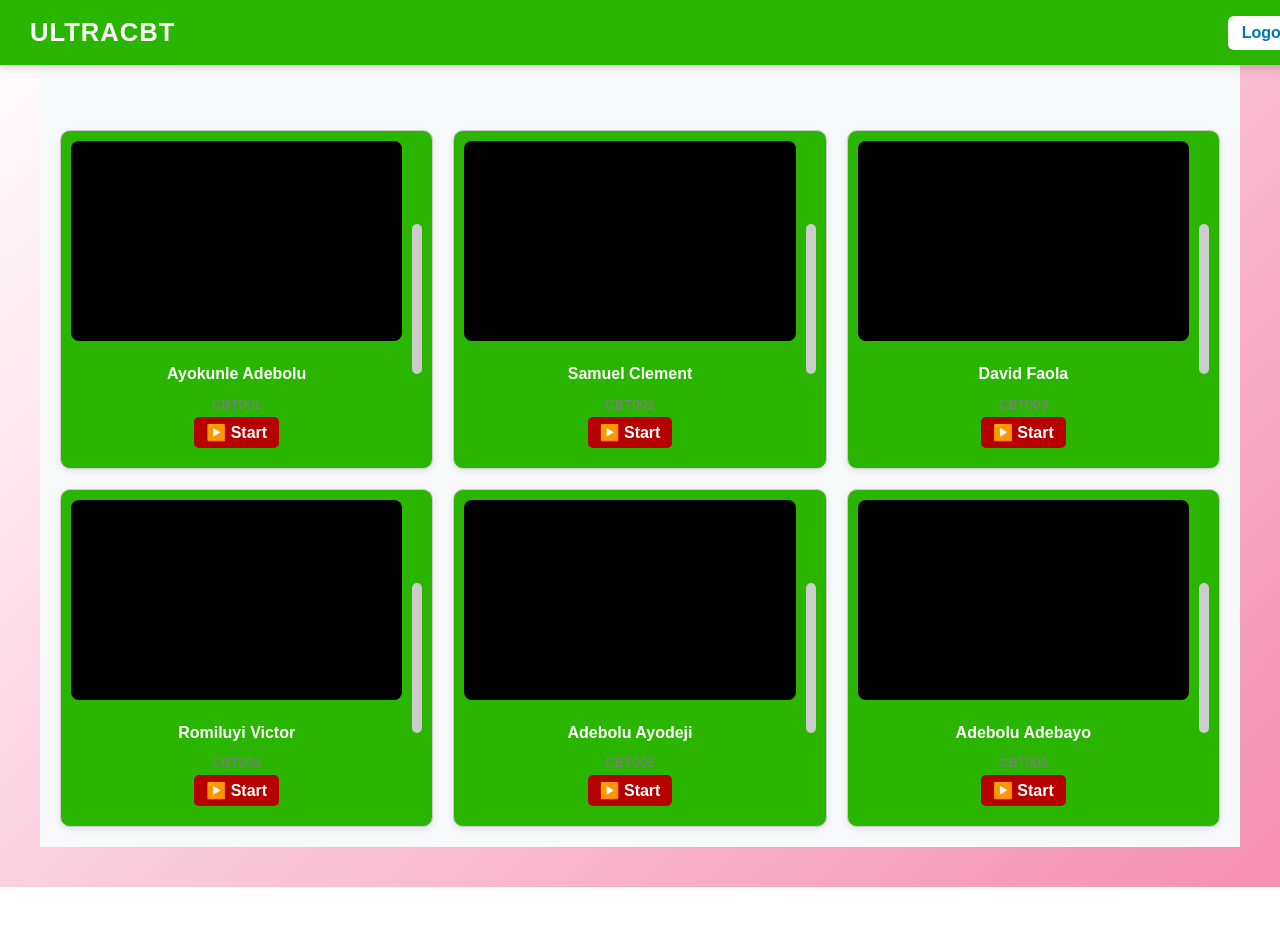
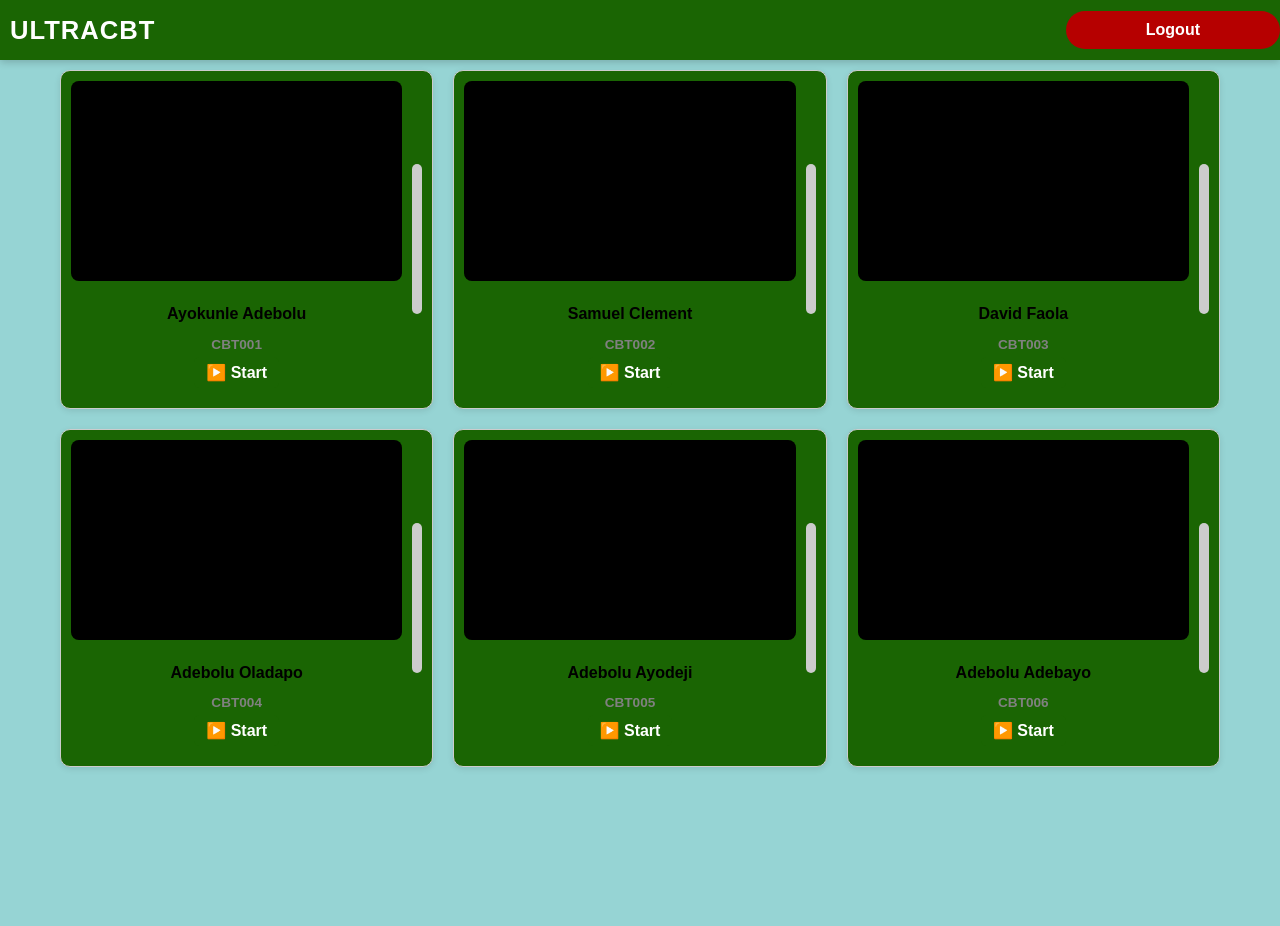
Before and after one commit to TheSamclem/ultracbt-proctor, a React (Vite) app: page /cameracapture in a window 1280 px wide. Shown: the top 926 px of the page. Before the commit the page ends 887 px from the top, so only its background shows below. Built offline with nearby package versions, Linux system fonts and the light colour scheme.

Commit message:
Modifified the styles colors

```diff
--- a/CAMERACAPTURE/CameraCapture.css
+++ b/CAMERACAPTURE/CameraCapture.css
@@ -2,10 +2,9 @@
   display: flex;
   flex-direction: column;
   min-height: 100vh;
-  background-color: #f8f9fa;
-  padding: 80px 20px 20px 20px;
-  /* top padding = header height + spacing */
-  box-sizing: border-box;
+  padding: 30px 20px 20px 20px;
+  /* leave space for fixed header */
+  /*box-sizing: border-box;*/
   font-family: Arial, sans-serif;
 }
 
@@ -16,7 +15,7 @@
 }
 
 .student-card {
-  background-color: #2ab600;
+  background-color: #1a6503ff;
   border: 1px solid #ccc;
   border-radius: 10px;
   padding: 10px;
@@ -62,6 +61,7 @@
   color: gray;
   font-size: 0.85rem;
   margin-bottom: 5px;
+  font-weight: bold;
 }
 
 .controls-section {
@@ -73,7 +73,8 @@
 }
 
 .student-controls button {
-  background-color: #b60000;
+  /*background-color: #b60000;*/
+  background-color: #1a6503ff;
   color: white;
   border: none;
   padding: 6px 12px;
@@ -85,7 +86,7 @@
 }
 
 .student-controls button:hover {
-  background-color: #b60000;
+  background-color: rgb(20, 77, 2);
   ;
 }
 
@@ -154,14 +155,3 @@
 .shake {
   animation: shake 0.5s;
 }
-
-.camera-page {
-  display: flex;
-  flex-direction: column;
-  min-height: 100vh;
-  background-color: #f8f9fa;
-  padding: 90px 20px 20px 20px;
-  /* leave space for fixed header */
-  box-sizing: border-box;
-  font-family: Arial, sans-serif;
-}
--- a/CAMERACAPTURE/CameraCapture.jsx
+++ b/CAMERACAPTURE/CameraCapture.jsx
@@ -8,7 +8,7 @@ function CameraCapture() {
     { id: 1, name: "Ayokunle Adebolu", regNo: "CBT001" },
     { id: 2, name: "Samuel Clement", regNo: "CBT002" },
     { id: 3, name: "David Faola", regNo: "CBT003" },
-    { id: 4, name: "Romiluyi Victor", regNo: "CBT004" },
+    { id: 4, name: "Adebolu Oladapo", regNo: "CBT004" },
     { id: 5, name: "Adebolu Ayodeji", regNo: "CBT005" },
     { id: 6, name: "Adebolu Adebayo", regNo: "CBT006" },
   ];
--- a/HEADER/Header.css
+++ b/HEADER/Header.css
@@ -3,36 +3,37 @@
   top: 0;
   left: 0;
   width: 100%;
-  height: 65px;
-  background-color: #2ab600;
+  height: 60px;
+  background-color: #1a6503ff;
   color: white;
   display: flex;
   justify-content: space-between;
   align-items: center;
-  padding: 0 30px;
+  /*padding: 0 20px;*/
   box-shadow: 0 2px 8px rgba(0, 0, 0, 0.2);
   z-index: 1000;
 }
 
 .header-left h1 {
-  margin: 0;
   font-size: 1.6rem;
   font-weight: bold;
   letter-spacing: 1px;
+  margin-left: 10px;
 }
 
 .logout-btn {
-  background-color: white;
-  color: #0077b6;
+  background-color: #b60000;
+  color: white;
   border: none;
-  padding: 8px 14px;
-  border-radius: 6px;
+  margin-right: 120px;
+  padding: none;
+  border-radius: 80px;
   font-weight: 600;
   cursor: pointer;
   transition: all 0.3s ease;
 }
 
 .logout-btn:hover {
-  background-color: #e0e0e0;
+  background-color: #a50202;
   transform: scale(1.05);
 }
--- a/LOGINPAGE/LoginPage.css
+++ b/LOGINPAGE/LoginPage.css
@@ -1,9 +1,6 @@
 body {
-  background: linear-gradient(135deg, white, #f48fb1);
-  color: #fff;
-
-
-
+  /*background-color: #f8f9fa;*/
+  background-color: #96D4D4;
 }
 
 .login-container {
@@ -11,7 +8,7 @@ body {
   justify-content: center;
   align-items: center;
   height: 100vh;
-  /*background: linear-gradient(135deg, #007bff, #6610f2);*/
+  /*background: linear-gradient(135deg, #010911ff, #5406d2ff);*/
 }
 
 .login-box {
--- a/SPLASHSCREEN/SplashScreen.css
+++ b/SPLASHSCREEN/SplashScreen.css
@@ -4,7 +4,8 @@
   justify-content: center;
   align-items: center;
   height: 100vh;
-  background: linear-gradient(135deg, #007bff, #6610f2);
+  background-color: #96D4D4;
+  /*background: linear-gradient(135deg, #007bff, #6610f2);*/
   color: white;
   text-align: center;
 }
```
